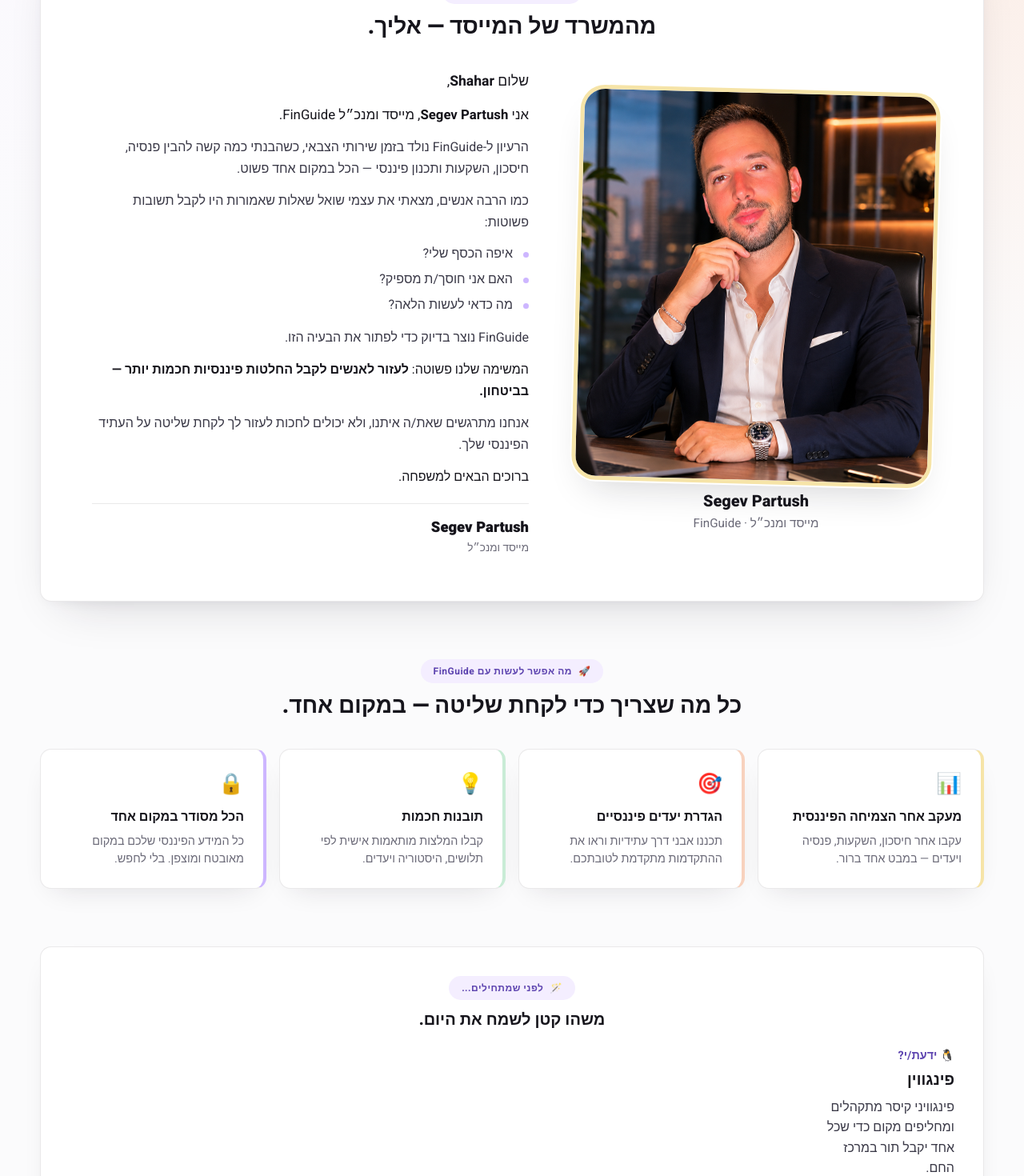
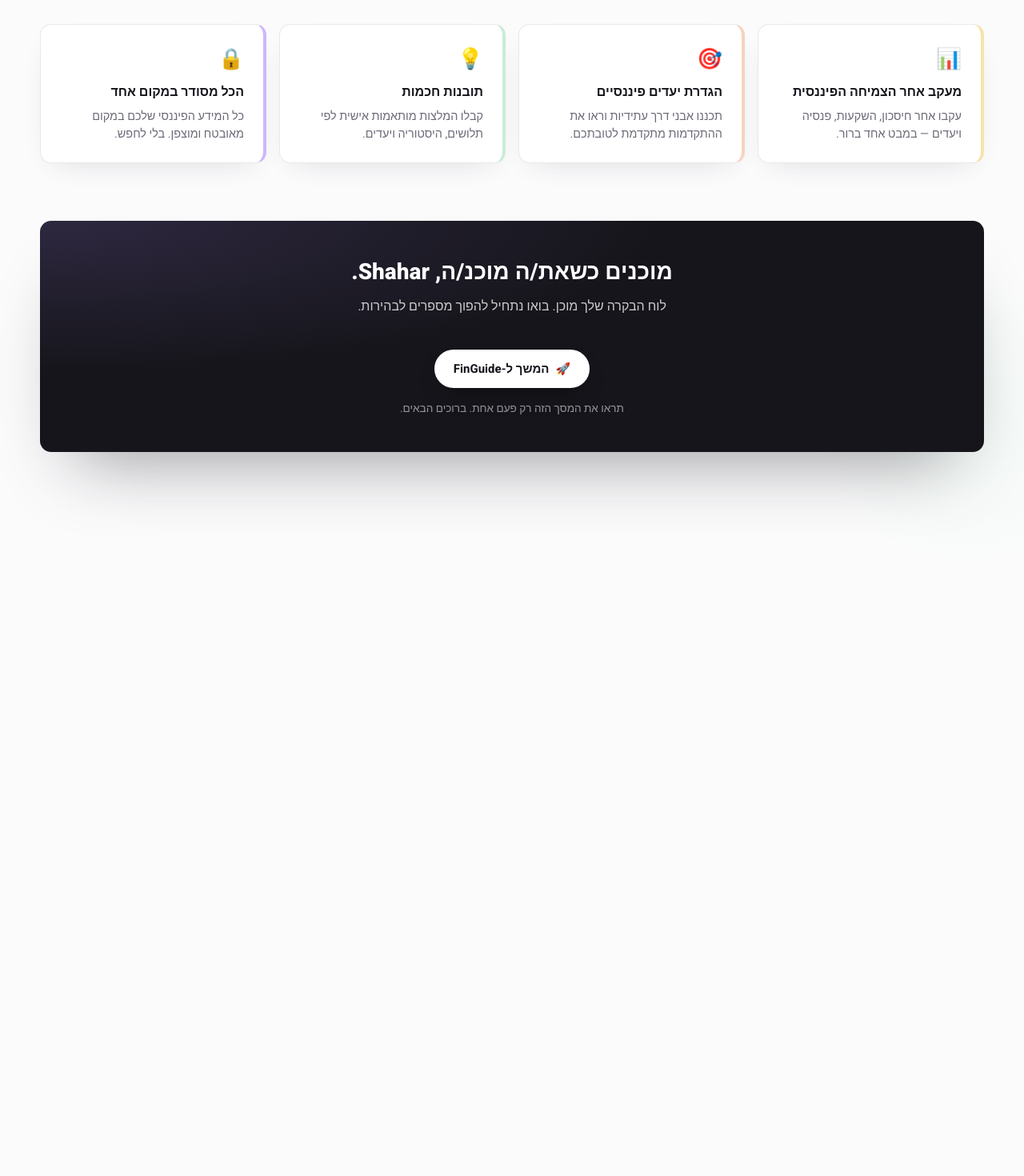
Before and after one commit to ofek1210/FinGuide, a React (Vite) app in the folder frontend/: page /dev/welcome in a window 1280 px wide. Shown: the part 560-2030 px from the top of the page at 80% size. After the commit the page ends 1277 px from the top, so only its background shows below. Built offline with nearby package versions, Linux system fonts and the light colour scheme; no server answers.

Commit message:
refactor(welcome): remove founder section and related animal fact logic (#145)

```diff
--- a/frontend/src/pages/WelcomePage.tsx
+++ b/frontend/src/pages/WelcomePage.tsx
@@ -1,70 +1,10 @@
-import { useCallback, useEffect, useMemo, useState } from "react";
+import { useCallback, useMemo, useState } from "react";
 import { useNavigate } from "react-router-dom";
 import { useAuth } from "../auth/AuthProvider";
 import { markWelcomeShown } from "../api/auth.api";
 import { APP_ROUTES } from "../types/navigation";
 import Loader from "../components/ui/Loader";
 import "../components/welcome/welcome.css";
-
-type AnimalFact = {
-  name: string;
-  emoji: string;
-  fact: string;
-  image?: string;
-};
-
-const FALLBACK_FACTS: AnimalFact[] = [
-  {
-    name: "תמנון",
-    emoji: "🐙",
-    fact: "לתמנונים יש שלושה לבבות ודם כחול — מותאמים לעומקי האוקיינוס.",
-  },
-  {
-    name: "דולפין",
-    emoji: "🐬",
-    fact: "דולפינים משתמשים בשריקות ייחודיות, כמעט כמו שמות, כדי לזהות אחד את השני.",
-  },
-  {
-    name: "לוטרה",
-    emoji: "🦦",
-    fact: "לוטרות ים אוחזות ידיים בזמן שינה כדי שהזרם לא ירחיק אותן זו מזו.",
-  },
-  {
-    name: "פיל",
-    emoji: "🐘",
-    fact: "פילים מזהים את עצמם במראה — סימן לתודעה עצמית.",
-  },
-  {
-    name: "דבורת דבש",
-    emoji: "🐝",
-    fact: "דבורת דבש מבצעת ריקוד בצורת שמונה כדי לספר לכוורת בדיוק איפה למצוא פרחים.",
-  },
-  {
-    name: "פינגווין",
-    emoji: "🐧",
-    fact: "פינגוויני קיסר מתקהלים ומחליפים מקום כדי שכל אחד יקבל תור במרכז החם.",
-  },
-  {
-    name: "אקסולוטל",
-    emoji: "🦎",
-    fact: "אקסולוטלים יכולים לגדל מחדש גפיים שלמות, חלקים מהלב ואפילו קטעים מהמוח.",
-  },
-  {
-    name: "לווייתן",
-    emoji: "🐋",
-    fact: "לב של לווייתן כחול בגודל של מכונית קטנה — ואפשר לשמוע אותו משני קילומטרים.",
-  },
-  {
-    name: "יונק",
-    emoji: "🐦",
-    fact: "יונקים הם הציפורים היחידות שיכולות לעוף אחורה באמת.",
-  },
-  {
-    name: "פנגולין",
-    emoji: "🦔",
-    fact: "פנגולינים מכוסים בקשקשים מקרטין — אותו חומר שמציפורני הידיים.",
-  },
-];
 
 const FEATURES: Array<{
   emoji: string;
@@ -98,10 +38,6 @@
   },
 ];
 
-function pickRandomFallback(): AnimalFact {
-  return FALLBACK_FACTS[Math.floor(Math.random() * FALLBACK_FACTS.length)];
-}
-
 function extractFirstName(fullName: string | undefined | null): string {
   if (!fullName) return "חבר/ה";
   const trimmed = fullName.trim();
@@ -110,91 +46,12 @@
   return first || "חבר/ה";
 }
 
-const ANIMAL_OPTIONS: Array<{ slug: string; name: string; emoji: string }> = [
-  { slug: "dog", name: "כלב", emoji: "🐶" },
-  { slug: "cat", name: "חתול", emoji: "🐱" },
-  { slug: "panda", name: "פanda", emoji: "🐼" },
-  { slug: "fox", name: "שועל", emoji: "🦊" },
-  { slug: "bird", name: "ציפור", emoji: "🐦" },
-  { slug: "koala", name: "קואלה", emoji: "🐨" },
-  { slug: "red_panda", name: "פanda אדום", emoji: "🦊" },
-  { slug: "raccoon", name: "דביבון", emoji: "🦝" },
-  { slug: "kangaroo", name: "קenguru", emoji: "🦘" },
-];
-
-async function fetchAnimalFact(signal: AbortSignal): Promise<AnimalFact> {
-  const pick = ANIMAL_OPTIONS[Math.floor(Math.random() * ANIMAL_OPTIONS.length)];
-
-  try {
-    const response = await fetch(`https://some-random-api.com/animal/${pick.slug}`, {
-      signal,
-    });
-    if (response.ok) {
-      const payload = (await response.json()) as {
-        fact?: string;
-        image?: string;
-      };
-      if (payload && typeof payload.fact === "string" && payload.fact.trim()) {
-        return {
-          name: pick.name,
-          emoji: pick.emoji,
-          fact: payload.fact.trim(),
-          image: typeof payload.image === "string" ? payload.image : undefined,
-        };
-      }
-    }
-  } catch {
-    // fall through to next provider
-  }
-
-  try {
-    const catResponse = await fetch("https://catfact.ninja/fact", { signal });
-    if (catResponse.ok) {
-      const payload = (await catResponse.json()) as { fact?: string };
-      if (payload && typeof payload.fact === "string" && payload.fact.trim()) {
-        return {
-          name: "חתול",
-          emoji: "🐱",
-          fact: payload.fact.trim(),
-        };
-      }
-    }
-  } catch {
-    // fall through to local fallback
-  }
-
-  return pickRandomFallback();
-}
-
 export default function WelcomePage() {
   const navigate = useNavigate();
   const auth = useAuth();
   const firstName = useMemo(() => extractFirstName(auth.user?.name), [auth.user?.name]);
 
-  const [animalFact, setAnimalFact] = useState<AnimalFact | null>(null);
-  const [isFactLoading, setIsFactLoading] = useState(true);
   const [isContinuing, setIsContinuing] = useState(false);
-
-  useEffect(() => {
-    const controller = new AbortController();
-    fetchAnimalFact(controller.signal)
-      .then((fact) => {
-        if (!controller.signal.aborted) {
-          setAnimalFact(fact);
-        }
-      })
-      .catch(() => {
-        if (!controller.signal.aborted) {
-          setAnimalFact(pickRandomFallback());
-        }
-      })
-      .finally(() => {
-        if (!controller.signal.aborted) {
-          setIsFactLoading(false);
-        }
-      });
-    return () => controller.abort();
-  }, []);
 
   const handleContinue = useCallback(async () => {
     if (isContinuing) return;
@@ -244,70 +101,6 @@
           </div>
         </section>
 
-        <section className="welcome-founder" aria-labelledby="welcome-founder-title">
-          <header className="welcome-founder-header">
-            <span className="welcome-founder-eyebrow">
-              <span aria-hidden="true">💬</span> מכתב אישי מהמייסד
-            </span>
-            <h2 id="welcome-founder-title" className="welcome-founder-title">
-              מהמשרד של המייסד — אליך.
-            </h2>
-          </header>
-
-          <div className="welcome-founder-grid">
-            <figure className="welcome-founder-portrait">
-              <div className="welcome-founder-portrait-frame">
-                <img
-                  src="/team/CEO.png"
-                  alt="Segev Partush — מייסד ומנכ״ל FinGuide"
-                  loading="eager"
-                  decoding="async"
-                  width={1313}
-                  height={1198}
-                />
-              </div>
-              <figcaption className="welcome-founder-portrait-caption">
-                <span className="welcome-founder-portrait-name">Segev Partush</span>
-                <span className="welcome-founder-portrait-role">מייסד ומנכ״ל · FinGuide</span>
-              </figcaption>
-            </figure>
-
-            <article className="welcome-founder-content">
-              <p className="welcome-founder-greeting">
-                שלום <strong>{firstName}</strong>,
-              </p>
-              <p className="welcome-founder-lead">
-                אני <strong>Segev Partush</strong>, מייסד ומנכ״ל FinGuide.
-              </p>
-              <p>
-                הרעיון ל-FinGuide נולד בזמן שירותי הצבאי, כשהבנתי כמה קשה להבין
-                פנסיה, חיסכון, השקעות ותכנון פיננסי — הכל במקום אחד פשוט.
-              </p>
-              <p>כמו הרבה אנשים, מצאתי את עצמי שואל שאלות שאמורות היו לקבל תשובות פשוטות:</p>
-              <ul className="welcome-founder-questions" role="list">
-                <li>איפה הכסף שלי?</li>
-                <li>האם אני חוסך/ת מספיק?</li>
-                <li>מה כדאי לעשות הלאה?</li>
-              </ul>
-              <p>FinGuide נוצר בדיוק כדי לפתור את הבעיה הזו.</p>
-              <p className="welcome-founder-mission">
-                המשימה שלנו פשוטה:{" "}
-                <strong>לעזור לאנשים לקבל החלטות פיננסיות חכמות יותר — בביטחון.</strong>
-              </p>
-              <p>
-                אנחנו מתרגשים שאת/ה איתנו, ולא יכולים לחכות לעזור לך לקחת שליטה
-                על העתיד הפיננסי שלך.
-              </p>
-              <p className="welcome-founder-closing">ברוכים הבאים למשפחה.</p>
-
-              <footer className="welcome-founder-signature">
-                <span className="welcome-founder-signature-name">Segev Partush</span>
-                <span className="welcome-founder-signature-role">מייסד ומנכ״ל</span>
-              </footer>
-            </article>
-          </div>
-        </section>
-
         <section className="welcome-features" aria-labelledby="welcome-features-title">
           <header className="welcome-features-header">
             <span className="welcome-features-eyebrow">
@@ -329,51 +122,6 @@
               </li>
             ))}
           </ul>
-        </section>
-
-        <section className="welcome-animal" aria-labelledby="welcome-animal-title">
-          <div className="welcome-animal-card">
-            <header className="welcome-animal-header">
-              <span className="welcome-animal-eyebrow">
-                <span aria-hidden="true">🪄</span> לפני שמתחילים...
-              </span>
-              <h2 id="welcome-animal-title" className="welcome-animal-title">
-                משהו קטן לשמח את היום.
-              </h2>
-            </header>
-
-            <div className="welcome-animal-body">
-              {isFactLoading ? (
-                <div className="welcome-animal-loading">
-                  <Loader />
-                  <span>מביאים עובדה מעניינת בשבילך…</span>
-                </div>
-              ) : animalFact ? (
-                <div className="welcome-animal-content">
-                  {animalFact.image ? (
-                    <div className="welcome-animal-image">
-                      <img
-                        src={animalFact.image}
-                        alt={animalFact.name}
-                        loading="lazy"
-                        decoding="async"
-                        onError={(event) => {
-                          (event.currentTarget as HTMLImageElement).style.display = "none";
-                        }}
-                      />
-                    </div>
-                  ) : null}
-                  <div className="welcome-animal-text">
-                    <p className="welcome-animal-question">
-                      <span aria-hidden="true">{animalFact.emoji}</span> ידעת/י?
-                    </p>
-                    <h3 className="welcome-animal-name">{animalFact.name}</h3>
-                    <p className="welcome-animal-fact">{animalFact.fact}</p>
-                  </div>
-                </div>
-              ) : null}
-            </div>
-          </div>
         </section>
 
         <section className="welcome-cta" aria-label="המשך ל-FinGuide">
```
